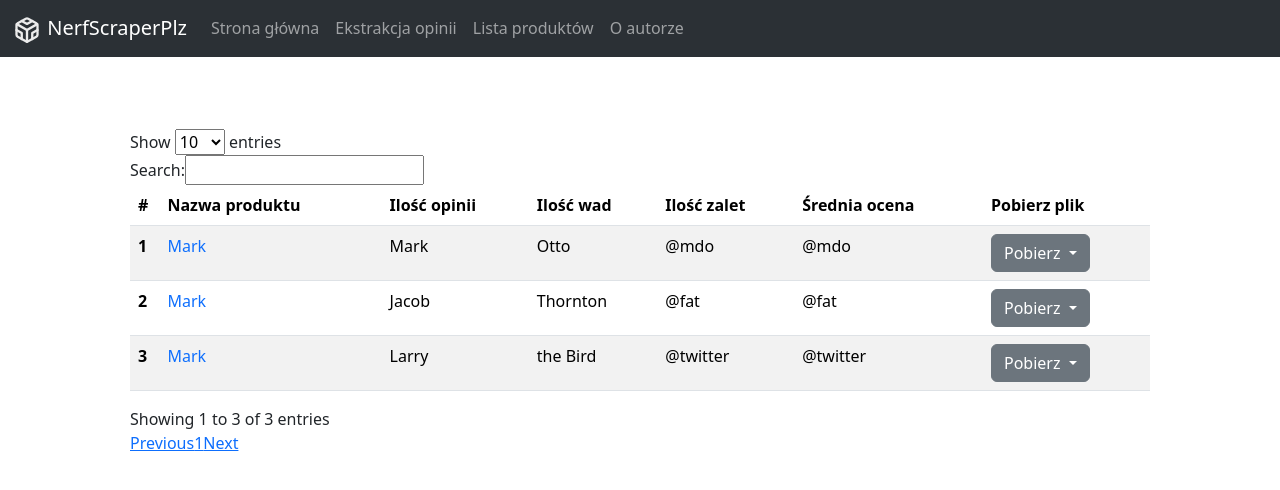
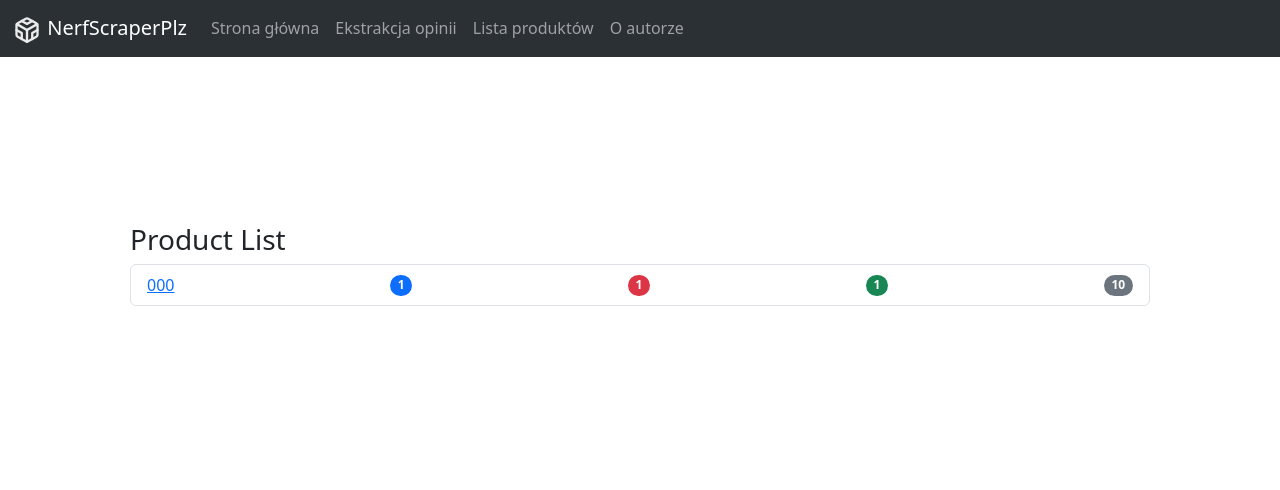
Before and after one commit to Marta203/CeneoWebScrapper, a Flask app: template app/templates/productlist.html.jinja in a window 1280 px wide. Shown: the top 490 px of the page. Run offline with Flask 3, Linux system fonts and the light colour scheme; the template is opened without the code that fills it: most values are stand-ins (such as "Sample title", 1, 10 or a date in 2020).

Commit message:
23-06-2023 MS part 2

```diff
--- a/app/templates/productlist.html.jinja
+++ b/app/templates/productlist.html.jinja
@@ -7,84 +7,18 @@ Product list | CeneoScrapper
     <div class=" row justify-content-center  align-items-center row-cols-1 row-cols-md-1 g-5 m-4"
         style="max-width: 1080px; height: 100%;">
         <div class="col table-responsive">
-            <table id="productList" class="table table-striped table-hover">
-                <thead>
-                    <tr>
-                        <th scope="col">#</th>
-                        <th scope="col">Nazwa produktu</th>
-                        <th scope="col">Ilość opinii</th>
-                        <th scope="col">Ilość wad</th>
-                        <th scope="col">Ilość zalet</th>
-                        <th scope="col">Średnia ocena</th>
-                        <th scope="col">Pobierz plik</th>
-                    </tr>
-                </thead>
-                <tbody>
-                    <tr>
-                        <th scope="row">1</th>
-                        <td><a href="/product" class="text-decoration-none">Mark</a></td>
-                        <td>Mark</td>
-                        <td>Otto</td>
-                        <td>@mdo</td>
-                        <td>@mdo</td>
-                        <td>
-                            <div class="dropdown">
-                                <button class="btn btn-secondary dropdown-toggle" type="button"
-                                    data-bs-toggle="dropdown" aria-expanded="false">
-                                    Pobierz
-                                </button>
-                                <ul class="dropdown-menu">
-                                    <li><a class="dropdown-item" href="#">Plik .csv</a></li>
-                                    <li><a class="dropdown-item" href="#">Plik .xlsx</a></li>
-                                    <li><a class="dropdown-item" href="#">Plik .json</a></li>
-                                </ul>
-                            </div>
-                        </td>
-                    </tr>
-                    <tr>
-                        <th scope="row">2</th>
-                        <td><a href="/product" class="text-decoration-none">Mark</a></td>
-                        <td>Jacob</td>
-                        <td>Thornton</td>
-                        <td>@fat</td>
-                        <td>@fat</td>
-                        <td>
-                            <div class="dropdown">
-                                <button class="btn btn-secondary dropdown-toggle" type="button"
-                                    data-bs-toggle="dropdown" aria-expanded="false">
-                                    Pobierz
-                                </button>
-                                <ul class="dropdown-menu">
-                                    <li><a class="dropdown-item" href="#">Plik .csv</a></li>
-                                    <li><a class="dropdown-item" href="#">Plik .xlsx</a></li>
-                                    <li><a class="dropdown-item" href="#">Plik .json</a></li>
-                                </ul>
-                            </div>
-                        </td>
-                    </tr>
-                    <tr>
-                        <th scope="row">3</th>
-                        <td><a href="/product" class="text-decoration-none">Mark</a></td>
-                        <td>Larry</td>
-                        <td>the Bird</td>
-                        <td>@twitter</td>
-                        <td>@twitter</td>
-                        <td>
-                            <div class="dropdown">
-                                <button class="btn btn-secondary dropdown-toggle" type="button"
-                                    data-bs-toggle="dropdown" aria-expanded="false">
-                                    Pobierz
-                                </button>
-                                <ul class="dropdown-menu">
-                                    <li><a class="dropdown-item" href="#">Plik .csv</a></li>
-                                    <li><a class="dropdown-item" href="#">Plik .xlsx</a></li>
-                                    <li><a class="dropdown-item" href="#">Plik .json</a></li>
-                                </ul>
-                            </div>
-                        </td>
-                    </tr>
-                </tbody>
-            </table>
+            <h1 class="h3">Product List</h1>
+            <ul class="list-group">
+                {% for product in products %}
+                <li class="list-group-item d-flex justify-content-between align-items-center">
+                    <a href="{{url_for('product', code=product.product_code)}}">{{product.product_code}}</a>
+                    <span class="badge bg-primary rounded-pill">{{product.opinions_count}}</span>
+                    <span class="badge bg-danger rounded-pill">{{product.cons_count}}</span>
+                    <span class="badge bg-success rounded-pill">{{product.pros_count}}</span>
+                    <span class="badge bg-secondary rounded-pill">{{product.average_score|round(2)}}</span>
+                </li>
+                {% endfor %}
+            </ul>
         </div>
     </div>
 </div>
```
Also changed, not shown: app/routes.py (+29 -6 lines), app/utils.py (+15 -0 lines).
